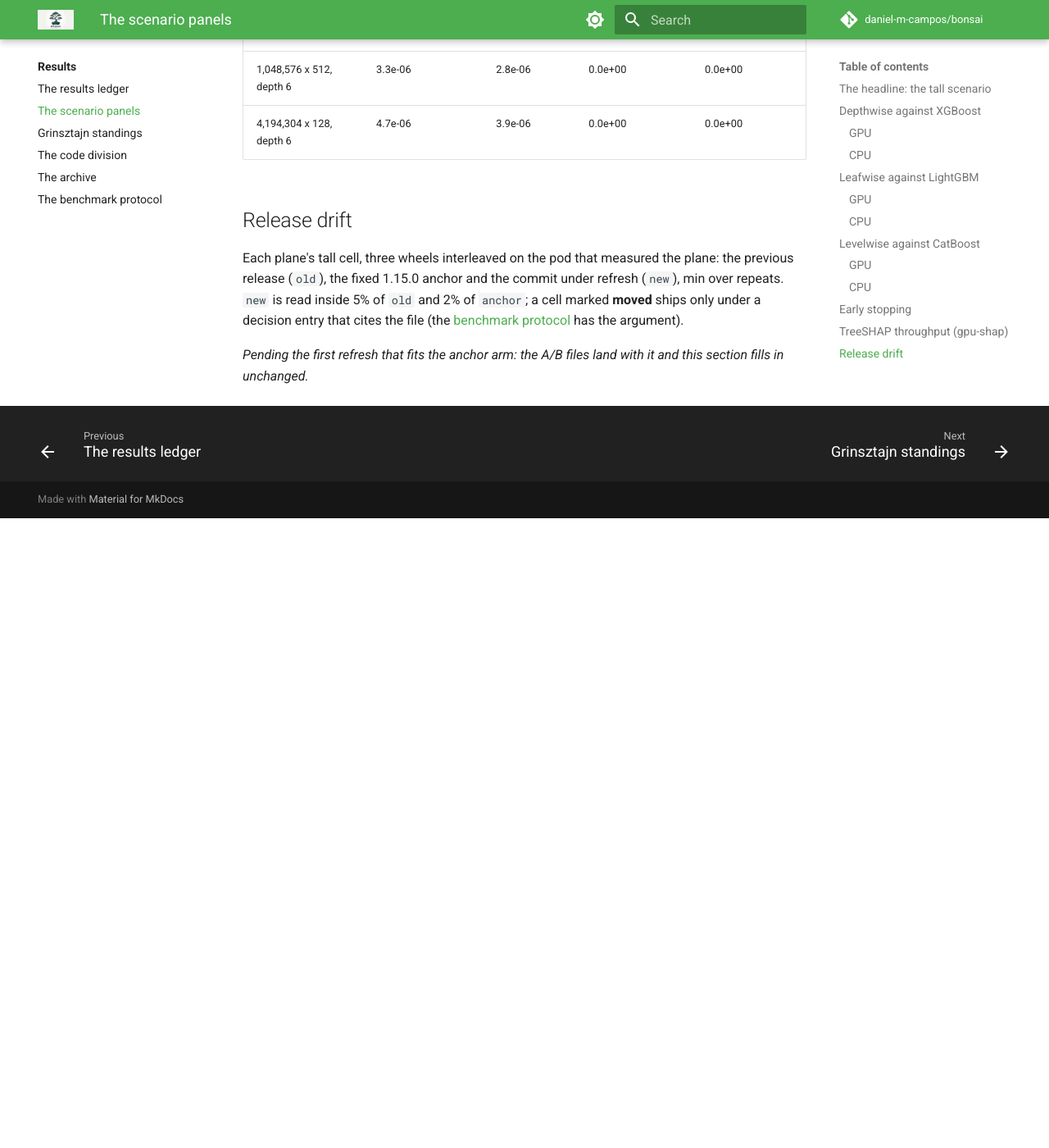
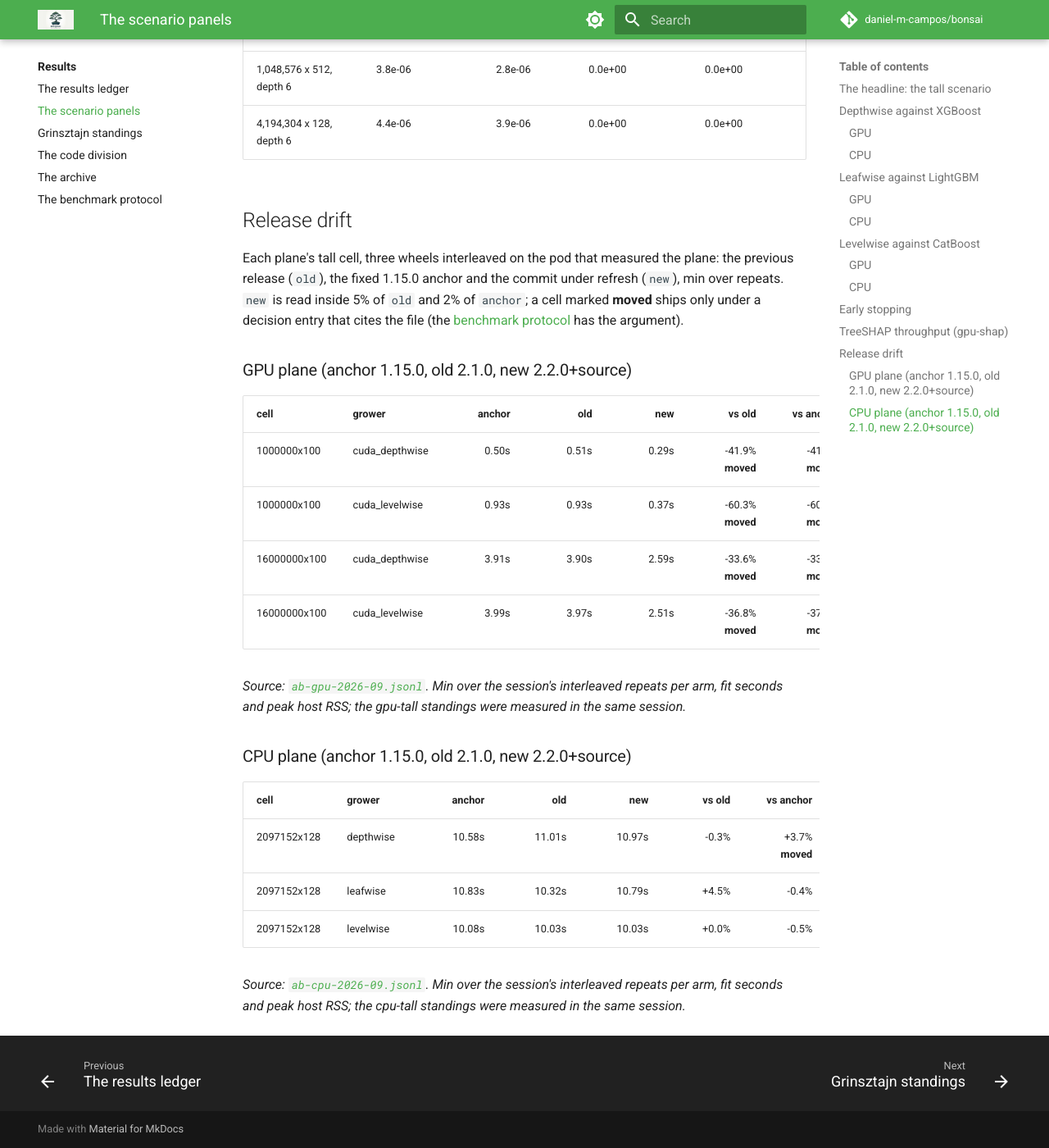
Before and after one commit to daniel-m-campos/bonsai, an MkDocs documentation site: the page built from docs/method/results/perf.md, in a window 1280 px wide and 1400 px high, scrolled down 6395 px. Shown: the whole window at 82% size. Built offline with MkDocs 1.6.1 and Material for MkDocs 9.7.7, drawn with Linux system fonts in a browser that asks for light colours; comment, search, counter and statistics services are not loaded; before the commit the page ends 7027 px from its top, so only the background shows below that; some of the changed text lies outside the part shown.

Commit message:
bench(standings): refresh 8 axes
Axes: gpu-tall,gpu-wide,gpu-extreme,cpu-tall,cpu-wide,gpu-early-stop,gpu-shap,quality-grinsztajn. Same-pod refresh via scripts/standings_refresh.py (decision 96); superseded files deleted, registry updated, ledger and README regenerated.

CPU axes (cpu-tall, cpu-wide) were measured on pod-NVIDIA-RTX-PRO-6000-Blackwell-Server-Edition (issue #355). Every row carries its own host block, so the registry records which machine and which ceiling stands behind each axis.

```diff
--- a/docs/method/results/perf.md
+++ b/docs/method/results/perf.md
@@ -14,9 +14,9 @@
 
 | grower | GPU (gpu-tall) | CPU (cpu-tall) |
 |---|---|---|
-| depthwise | **bonsai 4.8s** vs XGBoost 30.8s | bonsai 11.2s vs **XGBoost 9.9s** |
-| leafwise | **bonsai 7.2s** vs LightGBM 24.6s | **bonsai 12.0s** vs LightGBM 13.5s |
-| levelwise | **bonsai 4.8s** vs CatBoost 16.8s | bonsai 10.5s vs **CatBoost 9.5s** |
+| depthwise | **bonsai 2.9s** vs XGBoost 31.2s | bonsai 11.3s vs **XGBoost 10.3s** |
+| leafwise | **bonsai 3.7s** vs LightGBM 24.7s | **bonsai 11.7s** vs LightGBM 13.0s |
+| levelwise | **bonsai 2.8s** vs CatBoost 16.6s | bonsai 10.5s vs **CatBoost 9.1s** |
 
 ## Depthwise against XGBoost
 
@@ -24,23 +24,23 @@
 
 | scenario | arm | ingest_s | train_s | peak RSS | peak VRAM | test r2 |
 |---|---|---|---|---|---|---|
-| gpu-tall (16M x 128) | bonsai depthwise | **0.6s** | **4.2s** | **9.1GB (+0.8)** | **3.4GB** | 0.880 (tie) |
-| gpu-tall (16M x 128) | XGBoost | 25.6s | 5.2s | 29.4GB (+21.1) | 18.9GB | 0.880 (tie) |
-| gpu-wide (131k x 16384) | bonsai depthwise | **6.1s** | **22.4s** | **9.9GB (+0.3)** | **16.7GB** | 0.859 (tie) |
-| gpu-wide (131k x 16384) | XGBoost | 28.4s | 23.1s | 40.1GB (+30.5) | 18.9GB | 0.859 (tie) |
-| gpu-extreme (16M x 1024) | bonsai depthwise | 3.9s | 19.8s | 66.7GB (+0.8) | 18.2GB | 0.879 |
+| gpu-tall (16M x 128) | bonsai depthwise | **0.6s** | **2.3s** | **9.0GB (+0.8)** | **3.4GB** | 0.880 (tie) |
+| gpu-tall (16M x 128) | XGBoost | 26.0s | 5.2s | 29.4GB (+21.2) | 18.9GB | 0.880 (tie) |
+| gpu-wide (131k x 16384) | bonsai depthwise | **1.6s** | **4.5s** | **19.2GB (+9.6)** | 14.8GB (tie) | 0.860 (tie) |
+| gpu-wide (131k x 16384) | XGBoost | 26.8s | 23.3s | 40.1GB (+30.5) | 18.9GB (tie) | 0.859 (tie) |
+| gpu-extreme (16M x 1024) | bonsai depthwise | 3.5s | 10.9s | 66.9GB (+1.0) | 18.2GB | 0.879 |
 | gpu-extreme (16M x 1024) | XGBoost | oom | oom | oom | oom | oom |
 
-The two columns are one call taken apart. bonsai's fused `train(X, y)` form fits the same cell in 3.8s against the split's 3.8s, medians of the refresh's interleaved parity arm, which is what makes reporting the seam honest.
+The two columns are one call taken apart. bonsai's fused `train(X, y)` form fits the same cell in 2.6s against the split's 2.6s, medians of the refresh's interleaved parity arm, which is what makes reporting the seam honest.
 
 ### CPU
 
 | scenario | arm | ingest_s | train_s | peak RSS | test r2 |
 |---|---|---|---|---|---|
-| cpu-tall (2M x 128) | bonsai depthwise | **1.0s** | 10.2s | 2.0GB (+0.8) (tie) | 0.877 (tie) |
-| cpu-tall (2M x 128) | XGBoost | 3.4s | **6.6s** | 2.3GB (+1.1) (tie) | 0.877 (tie) |
-| cpu-wide (16k x 16384) | bonsai depthwise | **1.8s** | **54.7s** | **10.3GB (+9.1)** | 0.761 (tie) |
-| cpu-wide (16k x 16384) | XGBoost | 3.9s | 100.2s | 22.5GB (+21.3) | 0.761 (tie) |
+| cpu-tall (2M x 128) | bonsai depthwise | **1.0s** | 10.3s | 2.5GB (+1.3) (tie) | 0.877 (tie) |
+| cpu-tall (2M x 128) | XGBoost | 3.6s | **6.7s** | 2.3GB (+1.1) (tie) | 0.877 (tie) |
+| cpu-wide (16k x 16384) | bonsai depthwise | **1.3s** | **54.2s** | **10.3GB (+9.1)** | 0.761 (tie) |
+| cpu-wide (16k x 16384) | XGBoost | 3.6s | 104.9s | 22.5GB (+21.3) | 0.761 (tie) |
 
 ## Leafwise against LightGBM
 
@@ -48,21 +48,21 @@
 
 | scenario | arm | ingest_s | train_s | peak RSS | peak VRAM | test r2 |
 |---|---|---|---|---|---|---|
-| gpu-tall (16M x 128) | bonsai leafwise | **0.6s** | **6.6s** | **9.1GB (+0.8)** | **3.5GB** | 0.879 |
-| gpu-tall (16M x 128) | LightGBM | 13.9s | 10.7s | 15.3GB (+7.0) | 5.4GB | **0.886** |
-| gpu-wide (131k x 16384) | bonsai leafwise | **6.1s** | **81.0s** | **9.9GB (+0.3)** | **18.5GB** | 0.859 |
-| gpu-wide (131k x 16384) | LightGBM | 69.4s | 154.7s | 58.3GB (+48.7) | 20.8GB | **0.865** |
-| gpu-extreme (16M x 1024) | bonsai leafwise | **4.2s** | **23.4s** | **66.7GB (+0.8)** | **18.4GB** | 0.879 |
-| gpu-extreme (16M x 1024) | LightGBM | 113.3s | 58.2s | 116.3GB (+50.4) | 34.3GB | **0.885** |
+| gpu-tall (16M x 128) | bonsai leafwise | **0.6s** | **3.0s** | **9.0GB (+0.8)** | **3.5GB** | 0.880 |
+| gpu-tall (16M x 128) | LightGBM | 14.1s | 10.6s | 15.3GB (+7.0) | 5.4GB | **0.886** |
+| gpu-wide (131k x 16384) | bonsai leafwise | **1.6s** | **5.7s** | **10.1GB (+0.5)** | **18.5GB** | 0.860 |
+| gpu-wide (131k x 16384) | LightGBM | 67.2s | 156.0s | 58.3GB (+48.7) | 20.8GB | **0.865** |
+| gpu-extreme (16M x 1024) | bonsai leafwise | **4.1s** | **11.5s** | **66.9GB (+1.0)** | **18.4GB** | 0.879 |
+| gpu-extreme (16M x 1024) | LightGBM | 109.9s | 58.2s | 116.2GB (+50.3) | 34.3GB | **0.885** |
 
 ### CPU
 
 | scenario | arm | ingest_s | train_s | peak RSS | test r2 |
 |---|---|---|---|---|---|
-| cpu-tall (2M x 128) | bonsai leafwise | **1.0s** | 11.0s (tie) | **1.9GB (+0.7)** | 0.877 (tie) |
-| cpu-tall (2M x 128) | LightGBM | 2.3s | 11.3s (tie) | 2.1GB (+0.9) | 0.878 (tie) |
-| cpu-wide (16k x 16384) | bonsai leafwise | **1.9s** | **33.5s** | **9.0GB (+7.8)** | 0.761 |
-| cpu-wide (16k x 16384) | LightGBM | 8.3s | 47.2s | 19.6GB (+18.4) | **0.762** |
+| cpu-tall (2M x 128) | bonsai leafwise | **1.0s** | 10.7s (tie) | **2.0GB (+0.8)** | 0.877 (tie) |
+| cpu-tall (2M x 128) | LightGBM | 2.2s | 10.7s (tie) | 2.1GB (+0.9) | 0.878 (tie) |
+| cpu-wide (16k x 16384) | bonsai leafwise | **1.3s** | **33.0s** | **9.0GB (+7.8)** | 0.761 |
+| cpu-wide (16k x 16384) | LightGBM | 8.8s | 46.4s | 19.6GB (+18.4) | **0.762** |
 
 ## Levelwise against CatBoost
 
@@ -70,23 +70,23 @@
 
 | scenario | arm | ingest_s | train_s | peak RSS | peak VRAM | test r2 |
 |---|---|---|---|---|---|---|
-| gpu-tall (16M x 128) | bonsai levelwise | **0.6s** | **4.1s** | **9.1GB (+0.8)** | **3.4GB** | **0.877** |
-| gpu-tall (16M x 128) | CatBoost | 2.4s | 14.4s | 25.6GB (+17.3) | 90.2GB | 0.876 |
-| gpu-wide (131k x 16384) | bonsai levelwise | 6.1s | **24.0s** | **9.9GB (+0.3)** | **16.7GB** | **0.874** |
-| gpu-wide (131k x 16384) | CatBoost | **1.6s** | 60.6s | 26.3GB (+16.7) | 90.2GB | 0.872 |
-| gpu-extreme (16M x 1024) | bonsai levelwise | 4.3s | 16.9s | 66.7GB (+0.8) | 18.2GB | 0.876 |
+| gpu-tall (16M x 128) | bonsai levelwise | **0.7s** | **2.1s** | **9.0GB (+0.8)** | **3.4GB** | **0.877** |
+| gpu-tall (16M x 128) | CatBoost | 2.3s | 14.3s | 25.6GB (+17.3) | 90.2GB | 0.876 |
+| gpu-wide (131k x 16384) | bonsai levelwise | 1.6s (tie) | **8.9s** | **10.1GB (+0.5)** | **16.6GB** | **0.874** |
+| gpu-wide (131k x 16384) | CatBoost | 1.6s (tie) | 60.5s | 26.4GB (+16.8) | 90.2GB | 0.872 |
+| gpu-extreme (16M x 1024) | bonsai levelwise | 3.4s | 9.5s | 66.9GB (+1.0) | 18.2GB | 0.876 |
 | gpu-extreme (16M x 1024) | CatBoost | oom | oom | oom | oom | oom |
 
 ### CPU
 
 | scenario | arm | ingest_s | train_s | peak RSS | test r2 |
 |---|---|---|---|---|---|
-| cpu-tall (2M x 128) | bonsai levelwise | 1.0s | 9.5s | **2.0GB (+0.8)** | **0.877** |
-| cpu-tall (2M x 128) | CatBoost | **0.3s** | **9.2s** | 4.2GB (+3.0) | 0.875 |
-| cpu-wide (16k x 16384) | bonsai levelwise | 1.8s | 72.0s | **11.4GB (+10.2)** | **0.858** |
-| cpu-wide (16k x 16384) | CatBoost | **0.3s** | **67.4s** | 18.6GB (+17.4) | 0.830 |
+| cpu-tall (2M x 128) | bonsai levelwise | 1.0s | 9.5s | **2.1GB (+0.9)** | **0.877** |
+| cpu-tall (2M x 128) | CatBoost | **0.3s** | **8.8s** | 4.1GB (+2.9) | 0.875 |
+| cpu-wide (16k x 16384) | bonsai levelwise | 1.3s | 75.5s | **11.7GB (+10.5)** | **0.858** |
+| cpu-wide (16k x 16384) | CatBoost | **0.3s** | **67.3s** | 18.6GB (+17.4) | 0.830 |
 
-*Source: [`gpu-tall-2026-09.jsonl`](../../../benchmarks/results/gpu-tall-2026-09.jsonl), [`gpu-wide-2026-09.jsonl`](../../../benchmarks/results/gpu-wide-2026-09.jsonl), [`gpu-extreme-2026-09.jsonl`](../../../benchmarks/results/gpu-extreme-2026-09.jsonl), [`cpu-tall-2026-09.jsonl`](../../../benchmarks/results/cpu-tall-2026-09.jsonl), [`cpu-wide-2026-09.jsonl`](../../../benchmarks/results/cpu-wide-2026-09.jsonl), [`gpu-early-stop-2026-09.jsonl`](../../../benchmarks/results/gpu-early-stop-2026-09.jsonl). As-run under the redesigned scenario matrix (decision 103), best of the session's repeats per arm. Each plane runs on one pod, so the arms compare within a plane and not across the two. The GPU plane is measured at `c01ef71b4bc8cbb54a1946a054a5223f6509c781` (2026-09-04, pod-NVIDIA-RTX-PRO-6000-Blackwell-Server-Edition). The CPU plane is measured at `c01ef71b4bc8cbb54a1946a054a5223f6509c781` (2026-09-04, pod-NVIDIA-RTX-PRO-6000-Blackwell-Server-Edition).*
+*Source: [`gpu-tall-2026-09.jsonl`](../../../benchmarks/results/gpu-tall-2026-09.jsonl), [`gpu-wide-2026-09.jsonl`](../../../benchmarks/results/gpu-wide-2026-09.jsonl), [`gpu-extreme-2026-09.jsonl`](../../../benchmarks/results/gpu-extreme-2026-09.jsonl), [`cpu-tall-2026-09.jsonl`](../../../benchmarks/results/cpu-tall-2026-09.jsonl), [`cpu-wide-2026-09.jsonl`](../../../benchmarks/results/cpu-wide-2026-09.jsonl), [`gpu-early-stop-2026-09.jsonl`](../../../benchmarks/results/gpu-early-stop-2026-09.jsonl). As-run under the redesigned scenario matrix (decision 103), best of the session's repeats per arm. Each plane runs on one pod, so the arms compare within a plane and not across the two. The GPU plane is measured at `2d87607472fe2b57f5a2c18405d61d49378c545f` (2026-09-08, pod-NVIDIA-RTX-PRO-6000-Blackwell-Server-Edition). The CPU plane is measured at `2d87607472fe2b57f5a2c18405d61d49378c545f` (2026-09-08, pod-NVIDIA-RTX-PRO-6000-Blackwell-Server-Edition).*
 
 ## Early stopping
 
@@ -94,12 +94,12 @@
 
 | grower | arm | eval overhead | stop-arm fit | stopped at |
 |---|---|---|---|---|
-| depthwise | bonsai depthwise | +22.8% | 35.8s | 1003 |
-| depthwise | XGBoost | +0.8% | 71.7s | 1216 |
-| leafwise | bonsai leafwise | +12.0% | 63.9s | 1091 |
-| leafwise | LightGBM | -2.7% | 79.0s | 847 |
-| levelwise | bonsai levelwise | +21.3% | 61.0s | 1789 |
-| levelwise | CatBoost | +4.2% | 115.8s | 2000 |
+| depthwise | bonsai depthwise | +42.0% | 25.2s | 1278 |
+| depthwise | XGBoost | +2.1% | 73.7s | 1216 |
+| leafwise | bonsai leafwise | +31.1% | 32.8s | 1278 |
+| leafwise | LightGBM | -1.3% | 79.6s | 847 |
+| levelwise | bonsai levelwise | +45.5% | 35.5s | 2000 |
+| levelwise | CatBoost | +4.2% | 115.9s | 1923 |
 
 ## TreeSHAP throughput (gpu-shap)
 
@@ -107,20 +107,39 @@
 
 | cell | bonsai depthwise (GPU) | XGBoost (GPU) | LightGBM (CPU SHAP) | CatBoost (CPU SHAP) |
 |---|---|---|---|---|
-| 1,048,576 x 128, depth 6 | **0.63** | 2.25 | 170.34 | 3.26 |
-| 1,048,576 x 128, depth 8 | **2.37** | 7.50 | - | 4.45 |
-| 1,048,576 x 512, depth 6 | **0.82** | 2.46 | 178.48 | 8.11 |
-| 4,194,304 x 128, depth 6 | **1.26** | 5.48 | 358.55 | 8.19 |
+| 1,048,576 x 128, depth 6 | **0.64** | 2.26 | 169.12 | 3.22 |
+| 1,048,576 x 128, depth 8 | **2.31** | 7.59 | - | 4.41 |
+| 1,048,576 x 512, depth 6 | **0.81** | 2.54 | 173.87 | 8.78 |
+| 4,194,304 x 128, depth 6 | **1.30** | 5.68 | 360.15 | 8.79 |
 
 | cell | bonsai depthwise (GPU) | XGBoost (GPU) | LightGBM (CPU SHAP) | CatBoost (CPU SHAP) |
 |---|---|---|---|---|
-| 1,048,576 x 128, depth 6 | 4.1e-06 | 3.4e-06 | 0.0e+00 | 0.0e+00 |
-| 1,048,576 x 128, depth 8 | 7.7e-06 | 4.9e-06 | - | 0.0e+00 |
-| 1,048,576 x 512, depth 6 | 3.3e-06 | 2.8e-06 | 0.0e+00 | 0.0e+00 |
-| 4,194,304 x 128, depth 6 | 4.7e-06 | 3.9e-06 | 0.0e+00 | 0.0e+00 |
+| 1,048,576 x 128, depth 6 | 4.0e-06 | 3.4e-06 | 0.0e+00 | 0.0e+00 |
+| 1,048,576 x 128, depth 8 | 7.5e-06 | 4.9e-06 | - | 0.0e+00 |
+| 1,048,576 x 512, depth 6 | 3.8e-06 | 2.8e-06 | 0.0e+00 | 0.0e+00 |
+| 4,194,304 x 128, depth 6 | 4.4e-06 | 3.9e-06 | 0.0e+00 | 0.0e+00 |
 
 ## Release drift
 
 Each plane's tall cell, three wheels interleaved on the pod that measured the plane: the previous release (`old`), the fixed 1.15.0 anchor and the commit under refresh (`new`), min over repeats. `new` is read inside 5% of `old` and 2% of `anchor`; a cell marked **moved** ships only under a decision entry that cites the file (the [benchmark protocol](../benchmark-protocol.md) has the argument).
 
-*Pending the first refresh that fits the anchor arm: the A/B files land with it and this section fills in unchanged.*
+### GPU plane (anchor 1.15.0, old 2.1.0, new 2.2.0+source)
+
+| cell | grower | anchor | old | new | vs old | vs anchor | old RSS | new RSS | RSS delta |
+|---|---|--:|--:|--:|--:|--:|--:|--:|--:|
+| 1000000x100 | cuda_depthwise | 0.50s | 0.51s | 0.29s | -41.9% **moved** | -41.5% **moved** | 0.67GB | 0.64GB | -4.5% |
+| 1000000x100 | cuda_levelwise | 0.93s | 0.93s | 0.37s | -60.3% **moved** | -60.0% **moved** | 0.67GB | 0.64GB | -4.5% |
+| 16000000x100 | cuda_depthwise | 3.91s | 3.90s | 2.59s | -33.6% **moved** | -33.7% **moved** | 6.77GB | 6.75GB | -0.3% |
+| 16000000x100 | cuda_levelwise | 3.99s | 3.97s | 2.51s | -36.8% **moved** | -37.2% **moved** | 6.76GB | 6.74GB | -0.3% |
+
+*Source: [`ab-gpu-2026-09.jsonl`](../../../benchmarks/results/ab-gpu-2026-09.jsonl). Min over the session's interleaved repeats per arm, fit seconds and peak host RSS; the gpu-tall standings were measured in the same session.*
+
+### CPU plane (anchor 1.15.0, old 2.1.0, new 2.2.0+source)
+
+| cell | grower | anchor | old | new | vs old | vs anchor | old RSS | new RSS | RSS delta |
+|---|---|--:|--:|--:|--:|--:|--:|--:|--:|
+| 2097152x128 | depthwise | 10.58s | 11.01s | 10.97s | -0.3% | +3.7% **moved** | 1.84GB | 1.86GB | +1.1% |
+| 2097152x128 | leafwise | 10.83s | 10.32s | 10.79s | +4.5% | -0.4% | 1.74GB | 1.77GB | +1.7% |
+| 2097152x128 | levelwise | 10.08s | 10.03s | 10.03s | +0.0% | -0.5% | 1.84GB | 1.87GB | +1.6% |
+
+*Source: [`ab-cpu-2026-09.jsonl`](../../../benchmarks/results/ab-cpu-2026-09.jsonl). Min over the session's interleaved repeats per arm, fit seconds and peak host RSS; the cpu-tall standings were measured in the same session.*
```
Also changed, not shown: README.md (+1 -1 lines), docs/method/results.md (+1 -1 lines), 12 other files.
